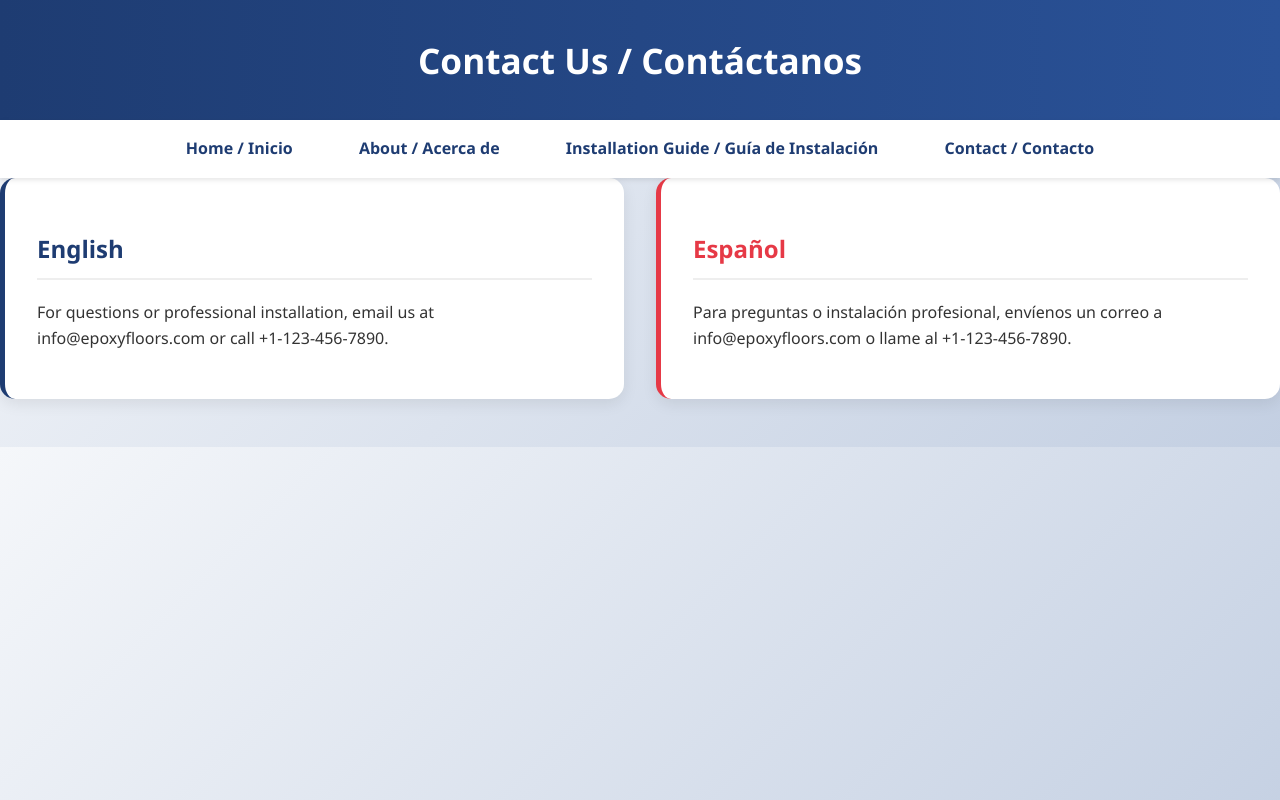
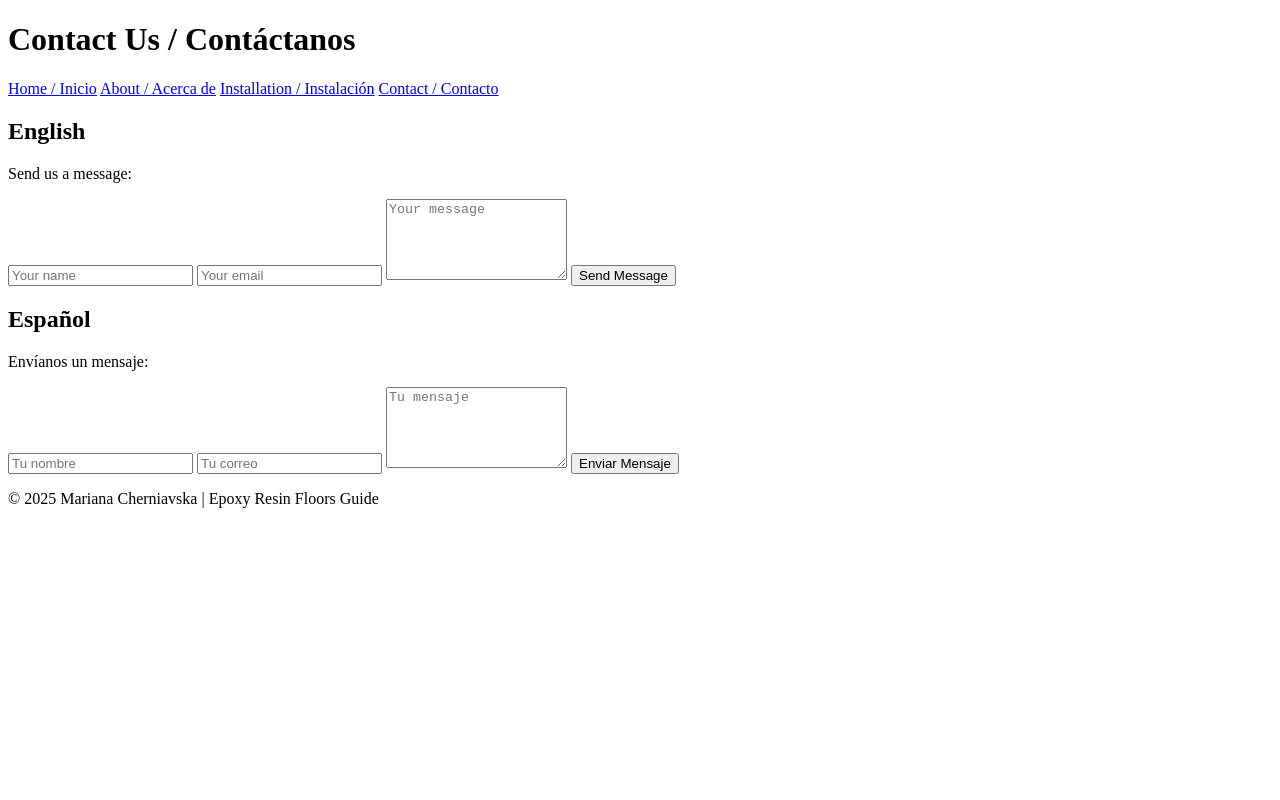
Before and after one commit to MarianaCherniavska/epoxy-site, a plain HTML site: page contact.html in a window 1280 px wide. Drawn offline with Linux system fonts and the light colour scheme.

Commit message:
Add contact form to contact.html
Updated contact page to include a contact form for user inquiries in both English and Spanish.

```diff
--- a/contact.html
+++ b/contact.html
@@ -1,84 +1,8 @@
 <!DOCTYPE html>
-<html lang="en-es">
+<html lang="en">
 <head>
-    <meta charset="UTF-8">
-    <meta name="viewport" content="width=device-width, initial-scale=1.0">
-
-    <!-- SEO -->
-    <title>About Epoxy Resin Floors | Acerca de Pisos de Resina Epoxi</title>
-    <meta name="description" content="Learn about durable epoxy resin floors: benefits, uses, and design ideas in English and Spanish.">
-    <meta name="keywords" content="epoxy floor benefits, resin flooring, pisos epoxi, durable flooring">
-    <meta name="author" content="Mariana Cherniavska">
-    <meta name="robots" content="index, follow">
-
-    <!-- Open Graph -->
-    <meta property="og:title" content="About Epoxy Resin Floors">
-    <meta property="og:description" content="Benefits and uses of epoxy flooring in English and Spanish.">
-    <meta property="og:image" content="https://i.ytimg.com/vi/RMXX2XCOy9M/sddefault.jpg">
-    <meta property="og:url" content="https://maryana-cherniavska.github.io/epoxy-site/about.html">
-    <meta property="og:type" content="website">
-
-    <!-- Favicon -->
-    <link rel="icon" href="favicon.png" type="image/png">
-
-    <!-- Сучасний дизайн -->
-    <style>
-        body {
-            font-family: 'Segoe UI', Tahoma, sans-serif;
-            margin: 0;
-            background: linear-gradient(135deg, #f5f7fa 0%, #c3cfe2 100%);
-            color: #333;
-            line-height: 1.6;
-        }
-        header {
-            background: linear-gradient(90deg, #1e3c72, #2a5298);
-            color: white;
-            padding: 2rem;
-            text-align: center;
-            box-shadow: 0 4px 10px rgba(0,0,0,0.1);
-        }
-        header h1 { margin: 0; font-size: 2.2rem; }
-        nav {
-            background: white;
-            padding: 1rem;
-            text-align: center;
-            position: sticky; top: 0;
-            box-shadow: 0 2px 5px rgba(0,0,0,0.1);
-            z-index: 100;
-        }
-        nav a {
-            margin: 0 15px;
-            text-decoration: none;
-            color: #1e3c72;
-            font-weight: 600;
-            padding: 8px 16px;
-            border-radius: 25px;
-            transition: all 0.3s ease;
-        }
-        nav a:hover {
-            background: #1e3c72;
-            color: white;
-            transform: translateY(-2px);
-        }
-        .container { max-width: 1100px; margin: 2rem auto; padding: 0 20px; }
-        .section { display: flex; gap: 2rem; margin-bottom: 3rem; flex-wrap: wrap; }
-        .en, .es {
-            flex: 1; min-width: 300px;
-            background: white; padding: 2rem;
-            border-radius: 15px;
-            box-shadow: 0 5px 15px rgba(0,0,0,0.08);
-            transition: transform 0.3s ease;
-        }
-        .en:hover, .es:hover { transform: translateY(-5px); box-shadow: 0 10px 25px rgba(0,0,0,0.15); }
-        .en { border-left: 5px solid #1e3c72; }
-        .es { border-left: 5px solid #e63946; }
-        h2 { color: #1e3c72; border-bottom: 2px solid #eee; padding-bottom: 10px; }
-        .es h2 { color: #e63946; }
-        img { max-width: 100%; height: auto; border-radius: 10px; margin: 20px 0; box-shadow: 0 4px 8px rgba(0,0,0,0.1); }
-        img:hover { transform: scale(1.02); }
-        footer { text-align: center; padding: 2rem; background: #1e3c72; color: white; margin-top: 3rem; }
-        @media (max-width: 768px) { .section { flex-direction: column; } }
-    </style>
+    <!-- ТОЙ САМИЙ <head> ЯК НА ІНШИХ СТОРІНКАХ -->
+    <title>Contact Us | Contáctanos</title>
 </head>
 <body>
     <header>
@@ -87,19 +11,37 @@
     <nav>
         <a href="index.html">Home / Inicio</a>
         <a href="about.html">About / Acerca de</a>
-        <a href="installation.html">Installation Guide / Guía de Instalación</a>
+        <a href="installation.html">Installation / Instalación</a>
         <a href="contact.html">Contact / Contacto</a>
     </nav>
+
+    <div class="container">
         <div class="section">
             <div class="en">
                 <h2>English</h2>
-            <p>For questions or professional installation, email us at info@epoxyfloors.com or call +1-123-456-7890.</p>
+                <p>Send us a message:</p>
+                <form action="https://formspree.io/f/ТВІЙ_ID_ТІЛЬКИ_ЦИФРИ_ТА_ЛІТЕРИ" method="POST">
+                    <input type="text" name="name" placeholder="Your name" required>
+                    <input type="email" name="email" placeholder="Your email" required>
+                    <textarea name="message" placeholder="Your message" rows="5" required></textarea>
+                    <button type="submit">Send Message</button>
+                </form>
             </div>
             <div class="es">
                 <h2>Español</h2>
-            <p>Para preguntas o instalación profesional, envíenos un correo a info@epoxyfloors.com o llame al +1-123-456-7890.</p>
+                <p>Envíanos un mensaje:</p>
+                <form action="https://formspree.io/f/ТВІЙ_ID_ТІЛЬКИ_ЦИФРИ_ТА_ЛІТЕРИ" method="POST">
+                    <input type="text" name="name" placeholder="Tu nombre" required>
+                    <input type="email" name="email" placeholder="Tu correo" required>
+                    <textarea name="message" placeholder="Tu mensaje" rows="5" required></textarea>
+                    <button type="submit">Enviar Mensaje</button>
+                </form>
             </div>
         </div>
+    </div>
+
+    <footer>
+        <p>© 2025 Mariana Cherniavska | Epoxy Resin Floors Guide</p>
+    </footer>
 </body>
-
 </html>
```
Lines whose indentation alone changed are shown as unchanged.
